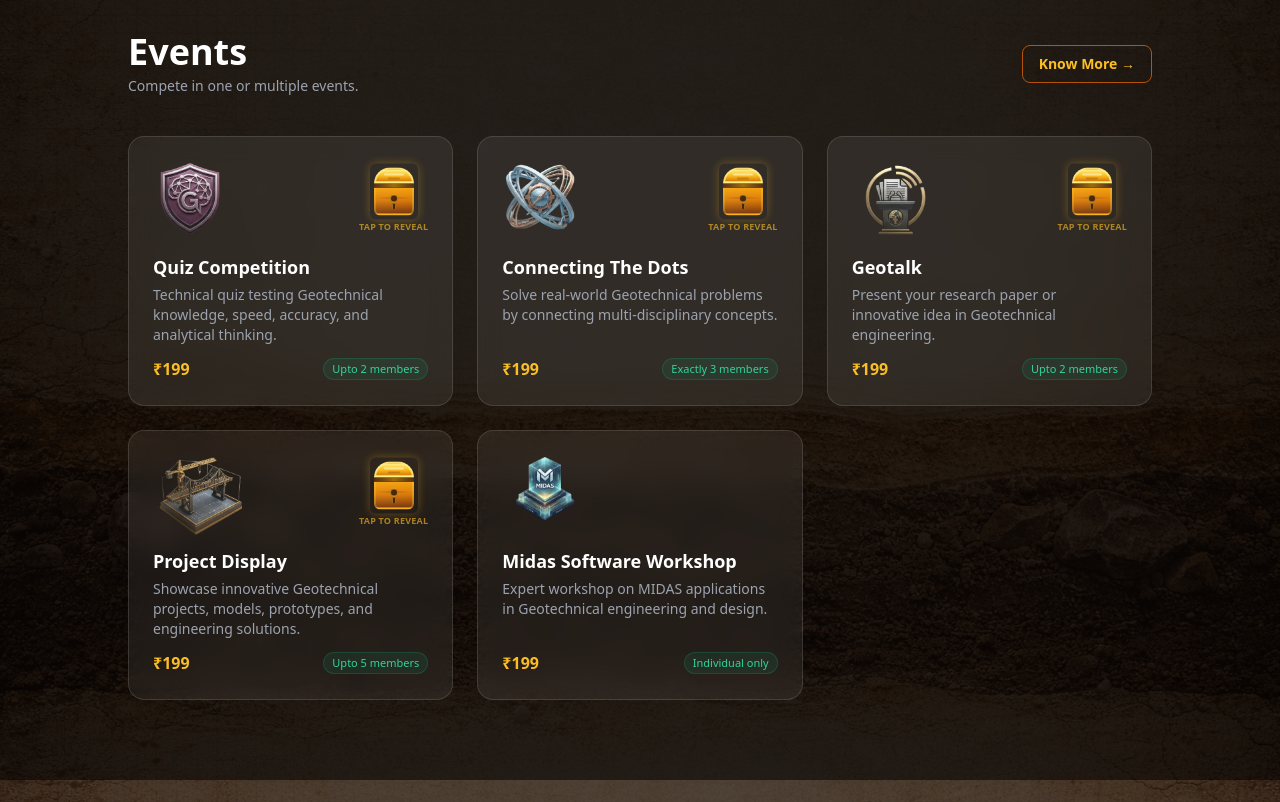
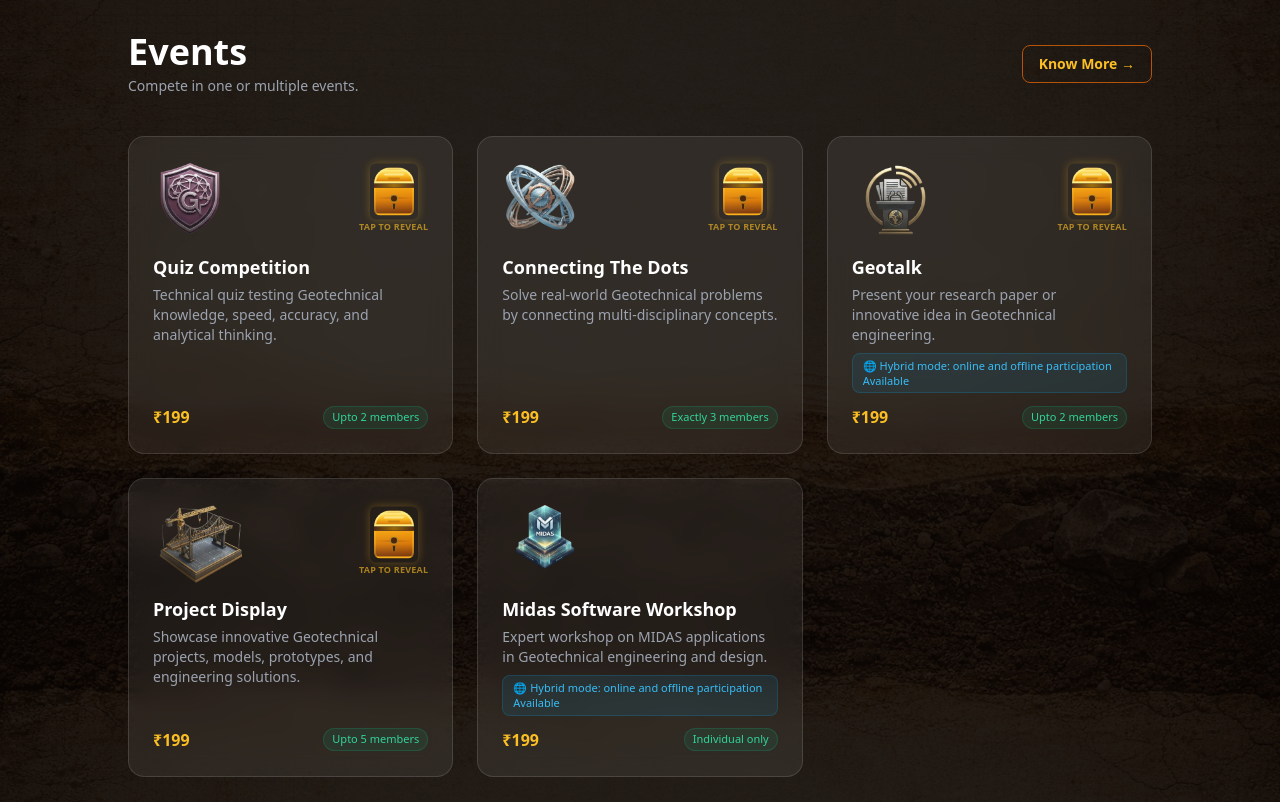
Before and after one commit to akankshakarhad/event_management_with_payment_gateway, a React (Vite) app in the folder frontend/: page / in a window 1280 px wide. Shown: the part 1940-2742 px from the top of the page. Built offline with nearby package versions, Linux system fonts and the light colour scheme; the HTML template or start-up script is replaced by a standard one.

Commit message:
message added

```diff
--- a/frontend/src/pages/EventsPage.jsx
+++ b/frontend/src/pages/EventsPage.jsx
@@ -336,6 +336,12 @@ export default function EventsPage() {
                     <p className="text-gray-400 text-sm flex-1 leading-relaxed">
                       {getDesc(ev.title) || ev.description}
                     </p>
+
+                    {(normalizeTitle(ev.title) === 'Midas Software Workshop' || normalizeTitle(ev.title) === 'Geotalk') && (
+                      <p className="mt-2 text-[11px] text-sky-400 bg-sky-500/10 border border-sky-500/20 px-2.5 py-1 rounded-lg leading-snug">
+                        🌐 Hybrid mode: online and offline participation Available
+                      </p>
+                    )}
 
                     <div className="mt-4 mb-3">
                       <span className="text-[11px] text-emerald-400 bg-emerald-500/10 border border-emerald-500/20 px-2.5 py-1 rounded-full">
--- a/frontend/src/pages/LandingPage.jsx
+++ b/frontend/src/pages/LandingPage.jsx
@@ -496,7 +496,12 @@ export default function LandingPage() {
                   {PRIZE_POOL[ev.title] && <TreasureBox prize={PRIZE_POOL[ev.title]} />}
                 </div>
                 <h3 className="text-base sm:text-lg font-bold mb-1">{ev.title}</h3>
-                <p className="text-gray-400 text-xs sm:text-sm mb-3 leading-relaxed flex-1">{ev.desc}</p>
+                <p className="text-gray-400 text-xs sm:text-sm mb-2 leading-relaxed flex-1">{ev.desc}</p>
+                {(ev.title === 'Midas Software Workshop' || ev.title === 'Geotalk') && (
+                  <p className="mb-3 text-[11px] text-sky-400 bg-sky-500/10 border border-sky-500/20 px-2.5 py-1 rounded-lg leading-snug">
+                    🌐 Hybrid mode: online and offline participation Available
+                  </p>
+                )}
                 <div className="flex items-center justify-between gap-2 flex-wrap">
                   <span className="text-amber-400 font-bold">₹{ev.price}</span>
                   <span className="text-[11px] text-emerald-400 bg-emerald-500/10 border border-emerald-500/20 px-2 py-0.5 rounded-full">{ev.members}</span>
--- a/frontend/src/pages/RegisterPage.jsx
+++ b/frontend/src/pages/RegisterPage.jsx
@@ -359,6 +359,12 @@ function EventTile({ ev, index, isSelected, isBlocked, onClick }) {
       <p className="text-gray-400 text-xs flex-1 leading-relaxed line-clamp-2">
         {getDesc(ev.title) || ev.description || 'Showcase your knowledge and skills in this exciting event.'}
       </p>
+
+      {(title === 'Midas Software Workshop' || title === 'Geotalk') && (
+        <p className="mt-1.5 text-[10px] text-sky-400 bg-sky-500/10 border border-sky-500/20 px-2 py-1 rounded-lg leading-snug">
+          🌐 Hybrid mode: online and offline participation Available
+        </p>
+      )}
 
       <div className="mt-3 flex items-center gap-2">
         {getPrize(ev.title) && norm(ev.title) === 'Project Display' && (
```
